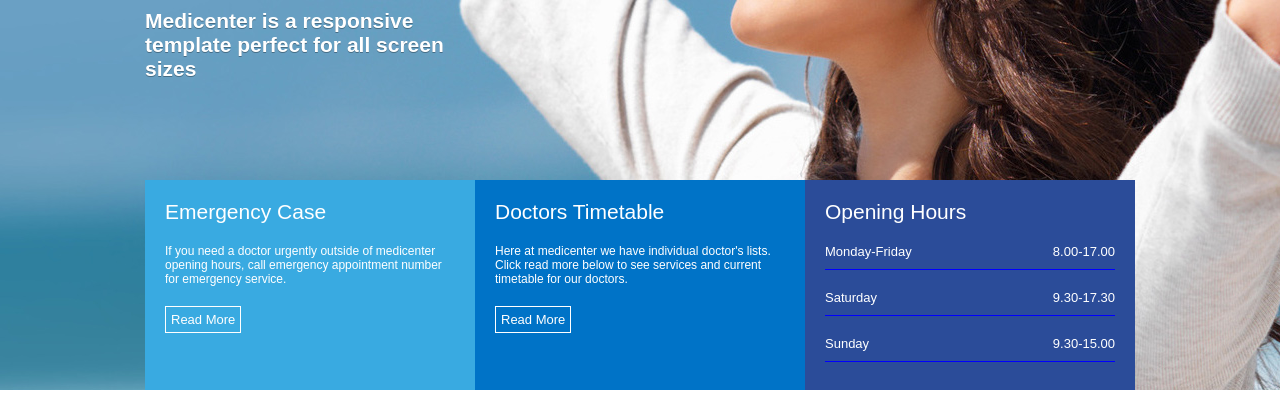
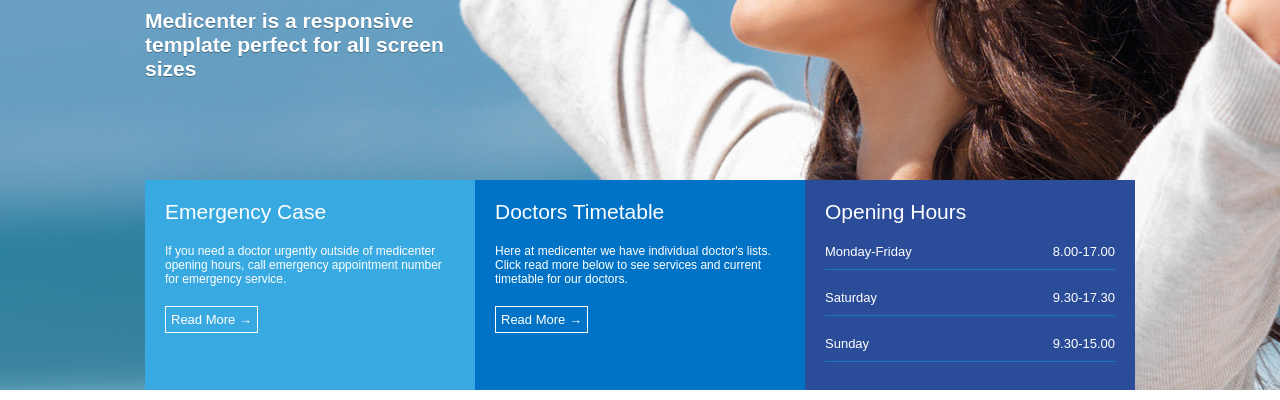
Before and after one commit to DanyCoutinho/Projeto_Site_com_Flexbox_e_HTML_Semantico, a plain HTML site: page index.html in a window 1280 px wide. Shown: the part 400-800 px from the top of the page. Drawn offline with Linux system fonts and the light colour scheme.

Commit message:
Some details
Cor da linha no banner 3
Setinha no botão readmore

```diff
--- a/assets/css/style.css
+++ b/assets/css/style.css
@@ -132,6 +132,6 @@ nav .active {
     text-align-last: justify;
     margin-bottom: 20px;
     padding-bottom: 10px;
-    border-bottom: 1px solid blue;
+    border-bottom: 1px solid rgba(0, 183, 255, 0.4);
     font-size: 13px;
 }
--- a/index.html
+++ b/index.html
@@ -37,12 +37,12 @@
                 <div class="banner1">
                     <div class="banner_title">Emergency Case</div>
                     <div class="banner_desc">If you need a doctor urgently outside of medicenter opening hours, call emergency appointment number for emergency service.</div>
-                    <a href="">Read More</a>
+                    <a href="">Read More &#8594</a>
                 </div>
                 <div class="banner2">
                     <div class="banner_title">Doctors Timetable</div>
                     <div class="banner_desc">Here at medicenter we have individual doctor's lists. Click read more below to see services and current timetable for our doctors.</div>
-                    <a href="">Read More</a>
+                    <a href="">Read More &#8594</a>
                 </div>
                 <div class="banner3">
                     <div class="banner_title">Opening Hours</div>
```
